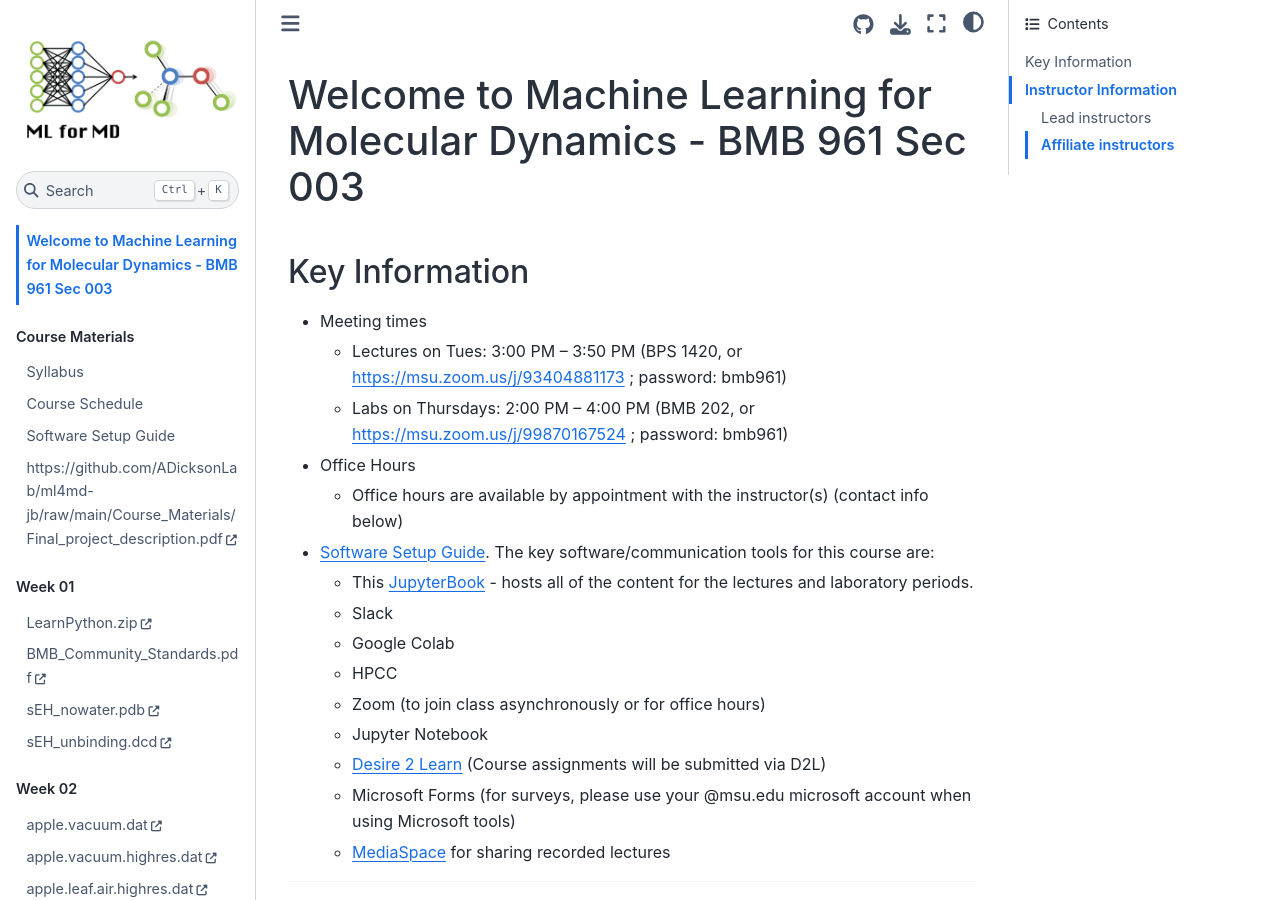
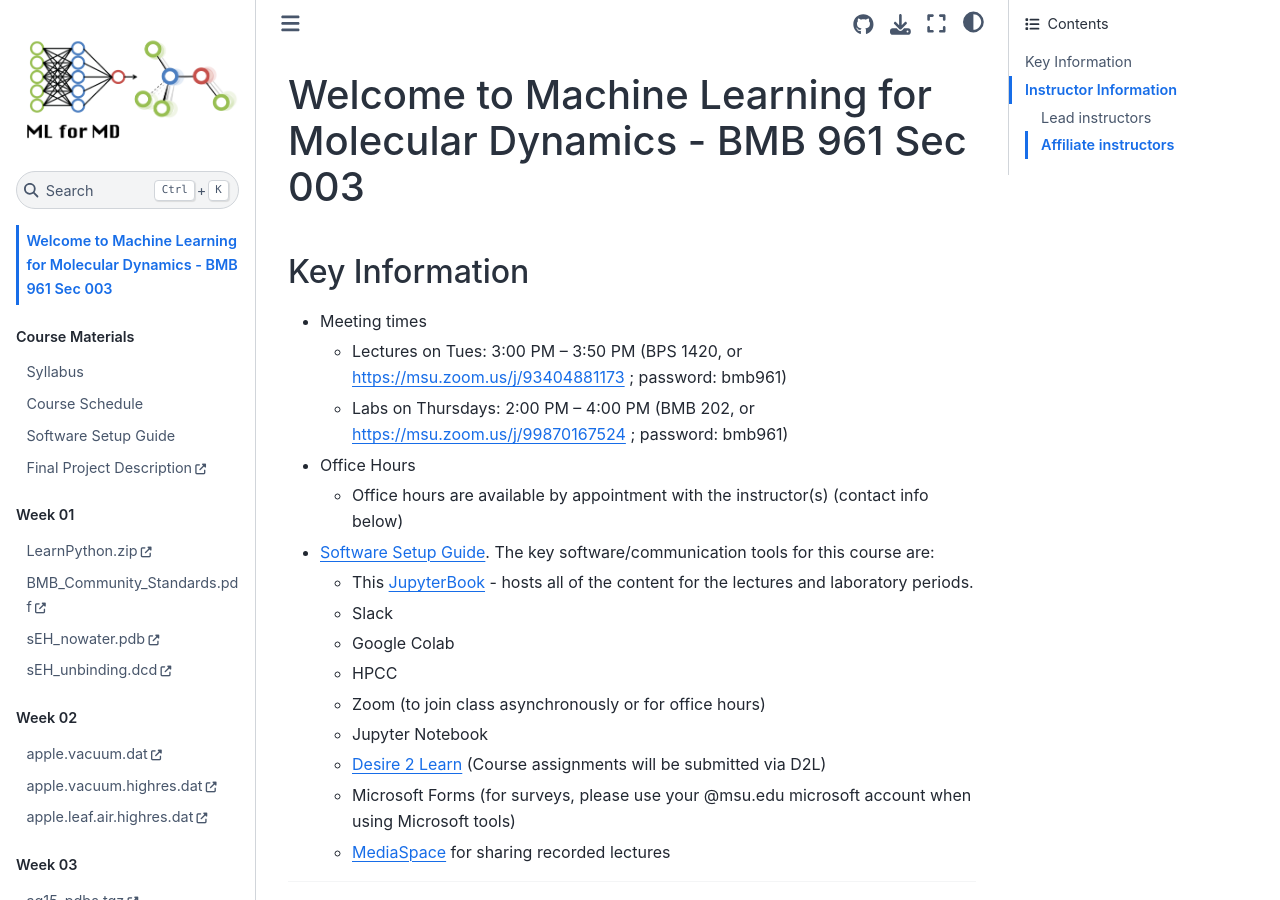
Before and after one commit to ADicksonLab/ml4md-jb, a Jupyter Book: the page built from intro.md, in a window 1280 px wide and 900 px high. Built offline with Jupyter Book 1.0.4 settings and Sphinx 7.4.7 and the Sphinx Book theme 1.1.4, drawn with Linux system fonts in a browser that asks for light colours; pages that are not in the unit, such as notebooks, are missing from menus; part of the change alters nothing that is shown.

```diff
--- a/_toc.yml
+++ b/_toc.yml
@@ -14,6 +14,7 @@ parts:
     - file: Course_Materials/SoftwareSetupGuide
       title: Software Setup Guide
     - url: https://github.com/ADicksonLab/ml4md-jb/raw/main/Course_Materials/Final_project_description.pdf
+      title: Final Project Description
 
   - caption: Week 01
     numbered: False
```
